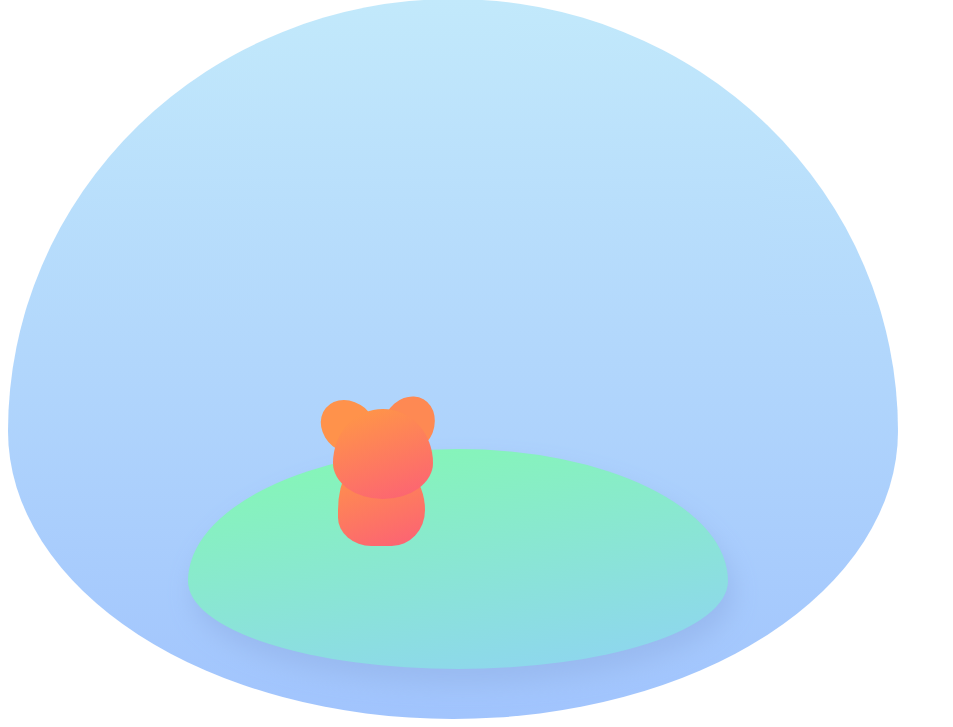
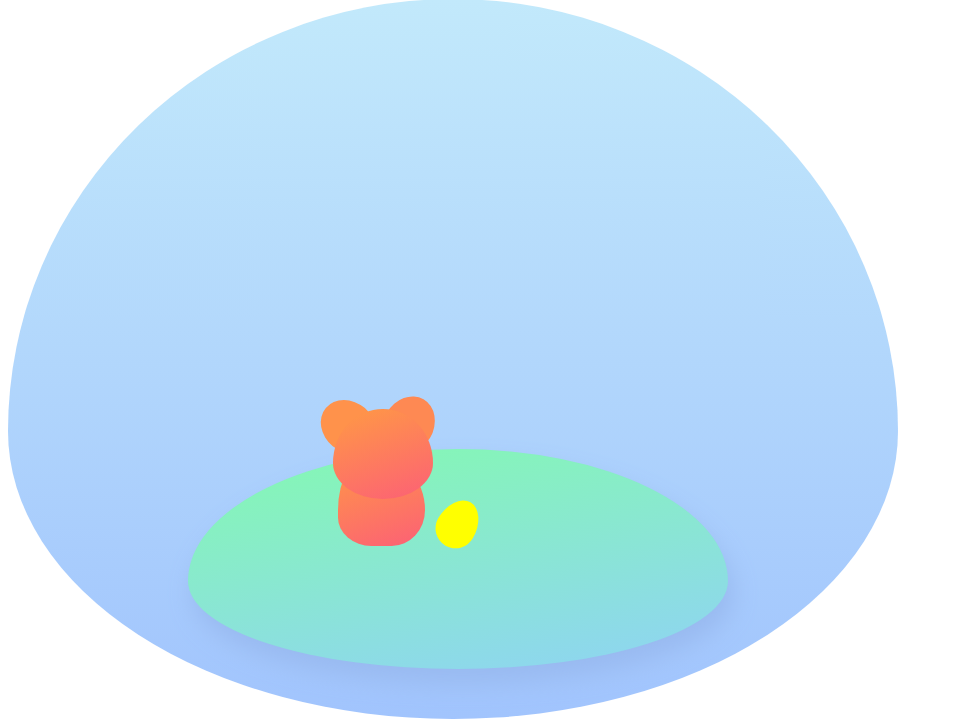
Before and after one commit to tomual/pet-island-game, a CodeIgniter app: page /pet-island-game/index.php/home/index in a window 1280 px wide. Shown: the part 193-920 px from the top of the page, without its empty margins (0-953 px from the left). Run offline with CodeIgniter, Linux system fonts and the light colour scheme.

Commit message:
Daily bean collection

```diff
--- a/application/config/autoload.php
+++ b/application/config/autoload.php
@@ -132,4 +132,4 @@ $autoload['language'] = array();
 |
 |	$autoload['model'] = array('first_model' => 'first');
 */
-$autoload['model'] = array();
+$autoload['model'] = array('user_model', 'collection_model');
--- /dev/null
+++ b/application/models/Collection_model.php
@@ -0,0 +1,24 @@
+<?php
+defined('BASEPATH') OR exit('No direct script access allowed');
+
+class Collection_model extends CI_Model {
+
+    public function collect($user_id) {
+        $this->db->select('MAX(collected_at) as collected_at');
+        $this->db->where('user_id', $user_id);
+        $this->db->where('type', 'bean');
+        $this->db->from('collections');
+        $last_bean = $this->db->get()->first_row();
+        $now = strtotime('now');
+        $allowed_collection_time = strtotime('+1 day', strtotime($last_bean->collected_at));
+        if(!$last_bean->collected_at || $allowed_collection_time < $now) {
+            $data = [
+                'user_id' => $user_id,
+                'type' => 'bean'
+            ];
+            $this->db->insert('collections', $data);
+            return $this->db->insert_id();
+        }
+        return 0;
+    }
+}
--- a/application/views/home.php
+++ b/application/views/home.php
@@ -85,6 +85,18 @@
         background: #fe8953;
         transform: rotate(30deg);
     }
+
+    .bean a {
+        display: block;
+        background: yellow;
+        width: 40px;
+        height: 50px;
+        -webkit-border-radius: 63px 63px 63px 63px / 108px 108px 72px 72px;
+        border-radius: 50% 50% 50% 50% / 60% 60% 40% 40%;
+        transform: rotate(30deg);
+        margin: auto;
+        margin-top: 50px;
+    }
 </style>
 
 <div class="world">
@@ -96,6 +108,9 @@
             <div class="head">
             </div>
         </div>
+        <div class="bean">
+            <a href="<?php echo base_url('collect/bean') ?>"></a>
+        </div>
     </div>
 </div>
 
```
Also changed, not shown: application/controllers/Collect.php (added, +11 -0 lines). Lines whose indentation alone changed are shown as unchanged.
